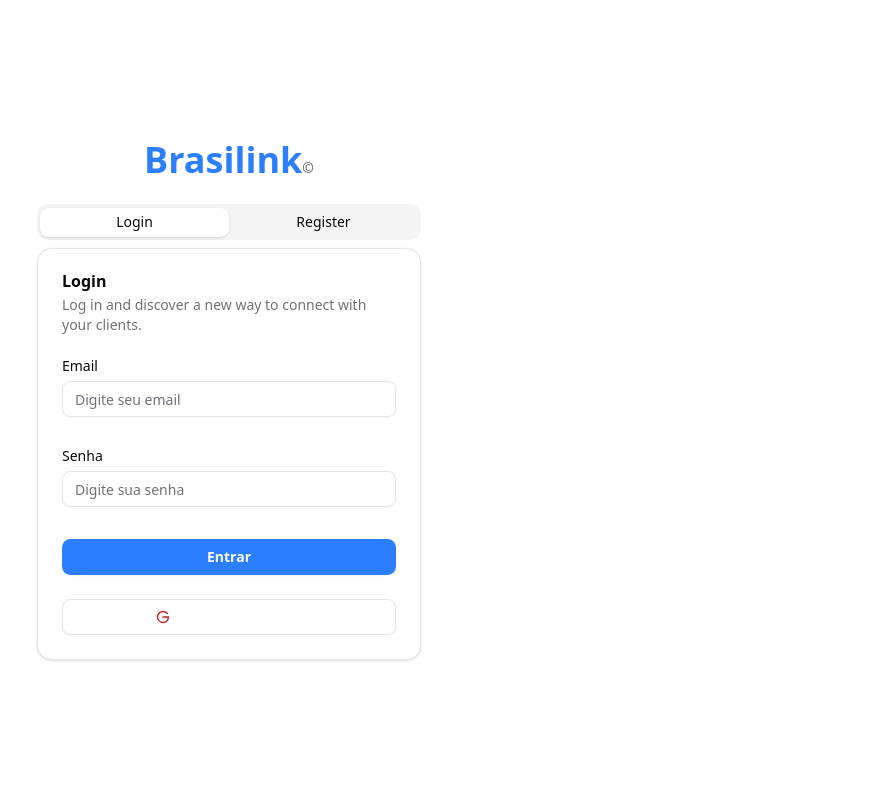
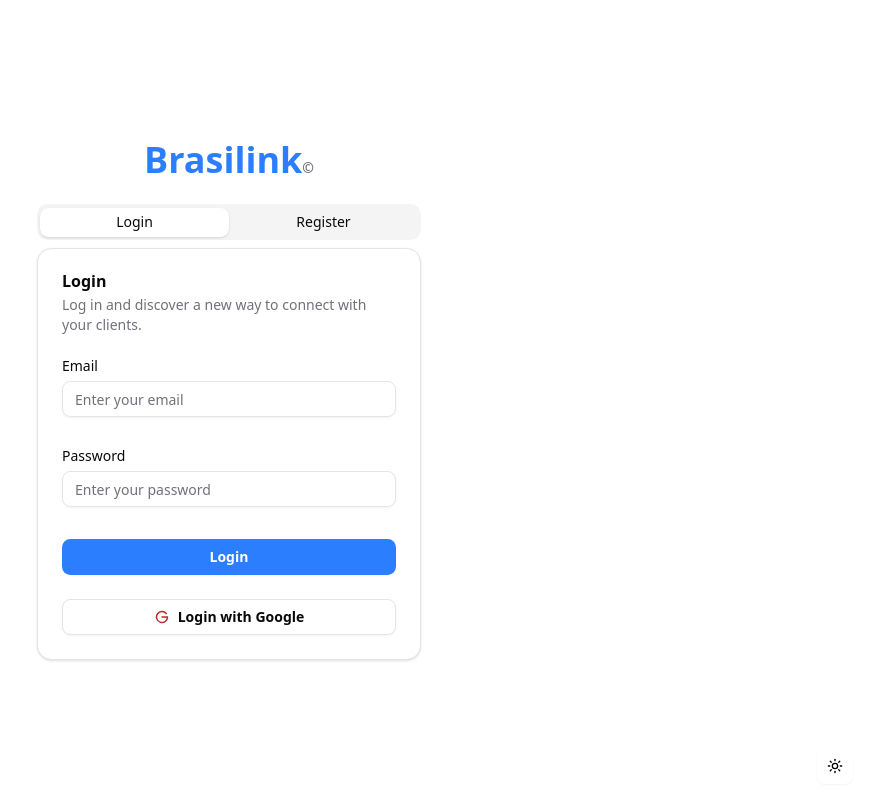
Before and after one commit to thallesrafaell/brasilink, a Next.js app: page /auth in a window 1280 px wide. Shown: the whole page, without its empty margins (411-1280 px from the left). Built offline with nearby package versions, Linux system fonts and the light colour scheme; no server answers.

Commit message:
feat: add theme toggle component and update authentication forms to English

```diff
--- a/src/app/auth/page.tsx
+++ b/src/app/auth/page.tsx
@@ -2,6 +2,7 @@
 
 import { LoginForm } from "@/components/loginForm";
 import { RegisterForm } from "@/components/registerForm";
+import { ModeToggle } from "@/components/toggleTheme";
 import {
   Card,
   CardDescription,
@@ -20,7 +21,7 @@
   }
 
   return (
-    <div className="flex h-screen w-full items-center justify-center">
+    <div className="relative flex h-screen w-full items-center justify-center">
       <div className="flex w-full max-w-sm flex-col gap-6">
         <h1 className="text-primary text-center text-4xl font-bold">
           Brasilink<span className="text-muted-foreground text-sm">&copy;</span>
@@ -54,6 +55,9 @@
           </TabsContent>
         </Tabs>
       </div>
+      <div className="absolute right-4 bottom-4">
+        <ModeToggle />
+      </div>
     </div>
   );
 }
--- a/src/components/appSibar.tsx
+++ b/src/components/appSibar.tsx
@@ -13,7 +13,7 @@
   SidebarMenuItem,
 } from "@/components/ui/sidebar";
 
-import { ModeToggle } from "./toogleTheme";
+import { ModeToggle } from "./toggleTheme";
 import { UserDropdownMenu } from "./userDropDown";
 
 // Menu items.
--- a/src/components/loginForm.tsx
+++ b/src/components/loginForm.tsx
@@ -25,13 +25,13 @@
   email: z
     .string()
     .email({
-      message: "Por favor, insira um email válido.",
+      message: "Please enter a valid email.",
     })
     .refine((value) => value.length <= 255, {
-      message: "Email não pode ter mais de 255 caracteres.",
+      message: "Email cannot have more than 255 characters.",
     }),
   password: z.string().min(6, {
-    message: "Senha deve ter pelo menos 6 caracteres.",
+    message: "Password must be at least 6 characters.",
   }),
 });
 
@@ -58,13 +58,13 @@
       }
 
       const user = dataResponse.user;
-      toast.success(`Login realizado com sucesso! Bem-vindo, ${user?.email}`);
+      toast.success(`Login successful! Welcome, ${user?.email}`);
       router.push("/dashboard");
     } catch (error) {
-      console.error("Erro ao fazer login:", error);
+      console.error("Error logging in:", error);
       toast.error(
-        `Erro ao fazer login: ${
-          error instanceof Error ? error.message : "Erro desconhecido"
+        `Login error: ${
+          error instanceof Error ? error.message : "Unknown error"
         }`
       );
     }
@@ -85,10 +85,10 @@
         throw error;
       }
       if (data.url) {
-        toast.success("Login com Google realizado com sucesso!");
+        toast.success("Google login successful!");
       }
     } catch (error) {
-      toast.error(`Login com Google falhou. ${error}`);
+      toast.error(`Google login failed. ${error}`);
     }
   };
   return (
@@ -104,7 +104,7 @@
                   <FormLabel>Email</FormLabel>
                   <FormControl>
                     <Input
-                      placeholder="Digite seu email"
+                      placeholder="Enter your email"
                       {...field}
                       type="email"
                     />
@@ -118,11 +118,11 @@
               name="password"
               render={({ field }) => (
                 <FormItem>
-                  <FormLabel>Senha</FormLabel>
+                  <FormLabel>Password</FormLabel>
                   <FormControl>
                     <Input
                       type="password"
-                      placeholder="Digite sua senha"
+                      placeholder="Enter your password"
                       {...field}
                     />
                   </FormControl>
@@ -130,16 +130,16 @@
                 </FormItem>
               )}
             />
-            <Button className="w-full font-bold text-white">Entrar</Button>
+            <Button className="w-full font-bold text-white">Login</Button>
           </form>
         </Form>
         <Button
           onClick={handleLoginWithGoogle}
-          className="w-full font-bold text-white"
+          className="w-full font-bold"
           variant={"outline"}
         >
           <GoogleLogoIcon size={32} weight="bold" color="#bb2a2a" />
-          Login com Google
+          Login with Google
         </Button>
       </CardContent>
     </>
--- a/src/components/registerForm.tsx
+++ b/src/components/registerForm.tsx
@@ -23,25 +23,25 @@
 const formSchema = z
   .object({
     name: z.string().min(1, {
-      message: "Nome é obrigatório.",
+      message: "Name is required.",
     }),
     email: z
       .string()
       .email({
-        message: "Por favor, insira um email válido.",
+        message: "Please enter a valid email.",
       })
       .refine((value) => value.length <= 255, {
-        message: "Email não pode ter mais de 255 caracteres.",
+        message: "Email cannot have more than 255 characters.",
       }),
     password: z.string().min(6, {
-      message: "Senha deve ter pelo menos 6 caracteres.",
+      message: "Password must be at least 6 characters.",
     }),
     confirmPassword: z.string().min(6, {
-      message: "Confirmação de senha deve ter pelo menos 6 caracteres.",
+      message: "Confirmation password must be at least 6 characters.",
     }),
   })
   .refine((data) => data.password === data.confirmPassword, {
-    message: "As senhas não coincidem.",
+    message: "Passwords do not match.",
   });
 
 export function RegisterForm() {
@@ -66,16 +66,16 @@
         throw error;
       }
       if (!signupData.user) {
-        throw new Error("Usuário não foi criado. Tente novamente.");
+        throw new Error("User was not created. Please try again.");
       }
 
-      toast.success("Conta criada com sucesso!");
+      toast.success("Account created successfully!");
       router.push("/email-verification");
     } catch (error) {
-      console.error("Erro ao criar conta:", error);
+      console.error("Error creating account:", error);
       toast.error(
-        `Erro ao criar conta: ${
-          error instanceof Error ? error.message : "Erro desconhecido"
+        `Error creating account: ${
+          error instanceof Error ? error.message : "Unknown error"
         }`
       );
     }
@@ -90,10 +90,10 @@
               name="name"
               render={({ field }) => (
                 <FormItem>
-                  <FormLabel>Nome</FormLabel>
+                  <FormLabel>Name</FormLabel>
                   <FormControl>
                     <Input
-                      placeholder="Digite seu nome"
+                      placeholder="Enter your name"
                       {...field}
                       type="text"
                     />
@@ -110,7 +110,7 @@
                   <FormLabel>Email</FormLabel>
                   <FormControl>
                     <Input
-                      placeholder="Digite seu email"
+                      placeholder="Enter your email"
                       {...field}
                       type="email"
                     />
@@ -124,11 +124,11 @@
               name="password"
               render={({ field }) => (
                 <FormItem>
-                  <FormLabel>Senha</FormLabel>
+                  <FormLabel>Password</FormLabel>
                   <FormControl>
                     <Input
                       type="password"
-                      placeholder="Digite sua senha"
+                      placeholder="Enter your password"
                       {...field}
                     />
                   </FormControl>
@@ -141,11 +141,11 @@
               name="confirmPassword"
               render={({ field }) => (
                 <FormItem>
-                  <FormLabel>Confirmação de Senha</FormLabel>
+                  <FormLabel>Confirm Password</FormLabel>
                   <FormControl>
                     <Input
                       type="password"
-                      placeholder="Confirme sua senha"
+                      placeholder="Confirm your password"
                       {...field}
                     />
                   </FormControl>
@@ -153,7 +153,9 @@
                 </FormItem>
               )}
             />
-            <Button className="w-full font-bold text-white">Criar conta</Button>
+            <Button className="w-full font-bold text-white">
+              Create Account
+            </Button>
           </form>
         </Form>
       </CardContent>
```
Also changed, not shown: src/components/toggleTheme.tsx (renamed from src/components/toogleTheme.tsx).
